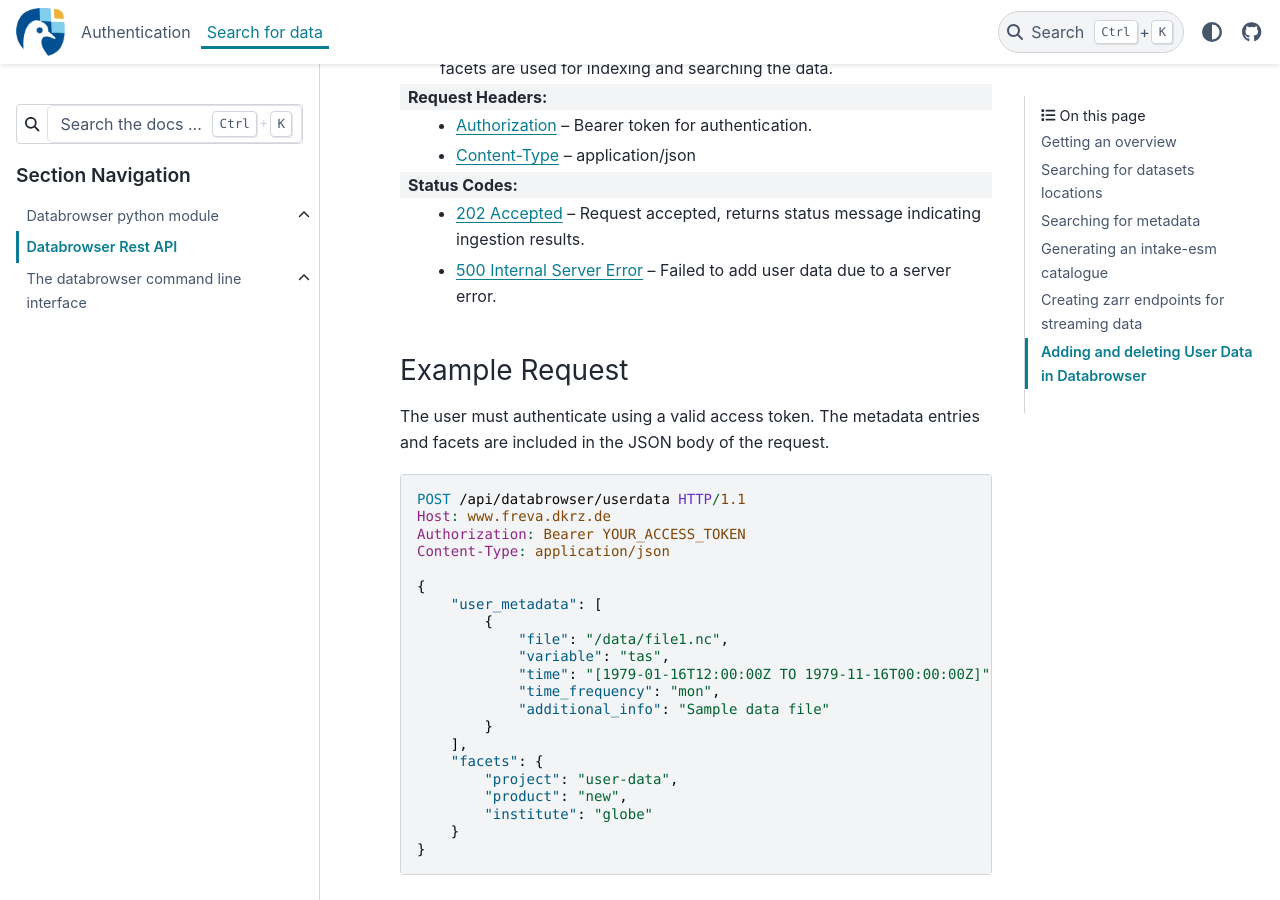
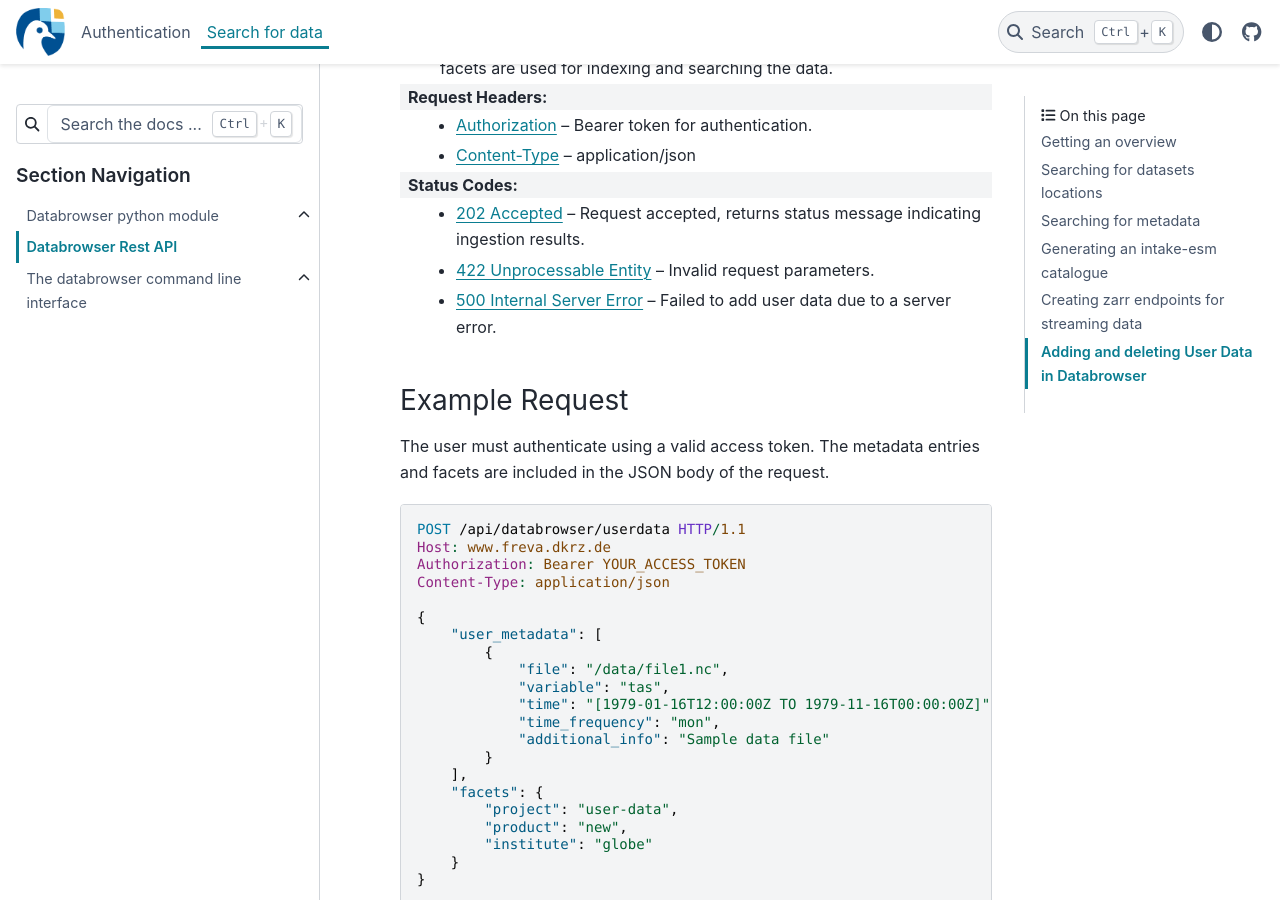
Before and after one commit to freva-org/freva-nextgen, a Sphinx documentation site: the page built from docs/source/databrowser/APIRef.rst, in a window 1280 px wide and 900 px high, scrolled down 12227 px. Built offline with Sphinx 7.4.7 and the PyData theme 0.15.4, drawn with Linux system fonts in a browser that asks for light colours; the version number is read from the project's files by our own code.

Commit message:
update APIRef docs

```diff
--- a/docs/source/databrowser/APIRef.rst
+++ b/docs/source/databrowser/APIRef.rst
@@ -930,6 +930,7 @@ Adding and deleting User Data in Databrowser
    :reqheader Content-Type: application/json
 
    :statuscode 202: Request accepted, returns status message indicating ingestion results.
+   :statuscode 422: Invalid request parameters.
    :statuscode 500: Failed to add user data due to a server error.
 
    Example Request
```
